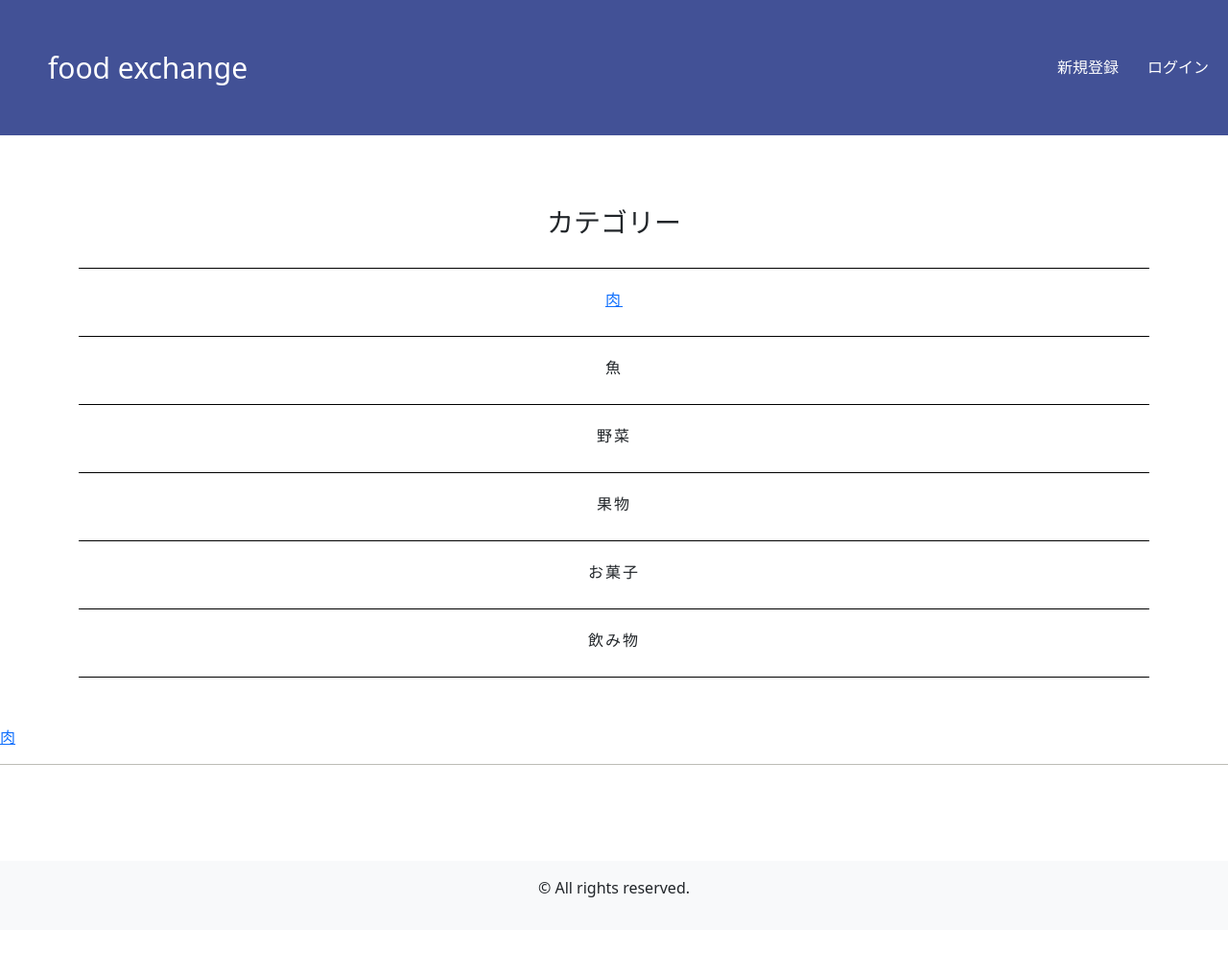
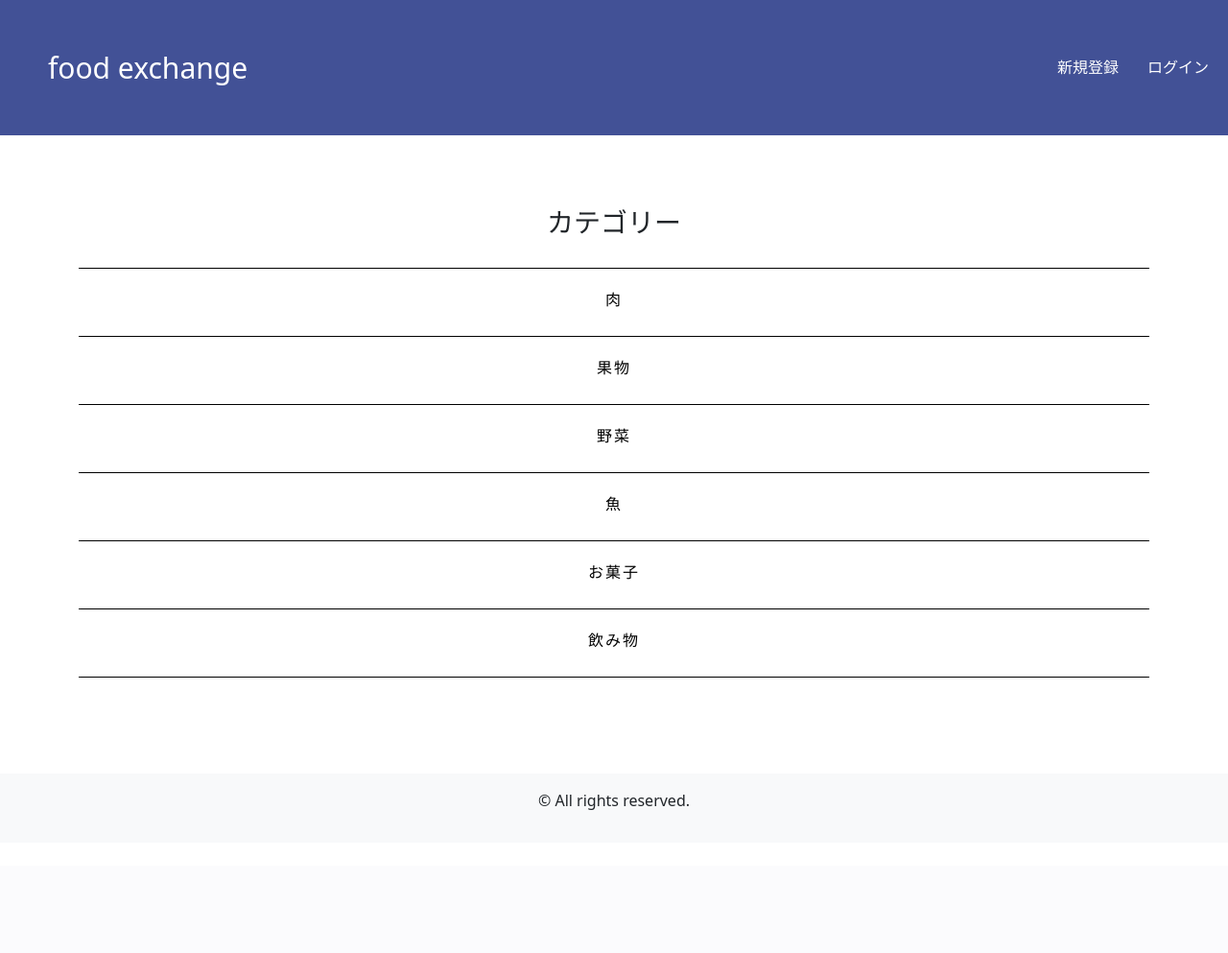
Before and after one commit to tk-art/my-first-blog, a Django app: page /search_category/ in a window 1280 px wide. Shown: the whole page at 96% size. After the commit the page ends 844 px from the top, so only its background shows below. Run offline with Django 4.2, Linux system fonts and the light colour scheme; data that the repository does not hold is empty.

Commit message:
I am executing a search with a value in the query parameter, next time I will create a validation for that

```diff
--- a/app/forms.py
+++ b/app/forms.py
@@ -28,6 +28,3 @@ class ProfileForm(forms.ModelForm):
     class Meta:
         model = Profile
         fields = ['name', 'image', 'content']
-
-class SearchForm(forms.Form):
-    query = forms.CharField(max_length=100)
--- a/app/templates/search_category.html
+++ b/app/templates/search_category.html
@@ -7,36 +7,42 @@
     <div class="search-category">
       <h3>カテゴリー</h3>
       <div class="category-list">
-        <a href="/search" id="searchLink">
-          <div class="separatorr">
-            <p id="searchText">肉</p>
+
+        <a href="/search/?query=%E8%82%89">
+          <div class="separatorr1 category-back">
+            <p>肉</p>
           </div>
         </a>
 
-        <div class="separatorr">
+        <a href="/search/?query=%E6%9E%9C%E7%89%A9">
+          <div class="separatorr category-back">
+            <p>果物</p>
+          </div>
+        </a>
+
+        <a href="/search/?query=%E9%87%8E%E8%8F%9C">
+          <div class="separatorr category-back">
+            <p>野菜</p>
+          </div>
+        </a>
+        <a href="/search/?query=%E9%AD%9A">
+          <div class="separatorr category-back">
             <p>魚</p>
           </div>
-        <div class="separatorr">
-          <p>野菜</p>
-        </div>
-        <div class="separatorr">
-          <p>果物</p>
-        </div>
-        <div class="separatorr">
+        </a>
+        <a href="/search/?query=%E3%81%8A%E8%8F%93%E5%AD%90">
+          <div class="separatorr category-back">
             <p>お菓子</p>
           </div>
-        <div class="separatorr">
+        </a>
+        <a href="/search/?query=%E9%A3%B2%E3%81%BF%E7%89%A9">
+          <div class="separatorr category-back">
             <p>飲み物</p>
           </div>
+        </a>
       </div>
     </div>
   </div>
 </div>
 
-<a href="/search?category=肉" class="separator-link">
-  <div class="separator">
-    <p>肉</p>
-  </div>
-</a>
-
 {% endblock %}
--- a/app/urls.py
+++ b/app/urls.py
@@ -22,8 +22,8 @@ urlpatterns = [
     path('get_like_status/<int:item_id>/', views.get_like_status, name='get_like_status'),
     path('comment_item/<int:item_id>/', views.comment_item, name='comment_item'),
 
+    path('search_category/', views.search_category, name='search_category'),
     path('search/', views.search, name='search'),
-    path('search_category/', views.search_category, name='search_category'),
 
 
 ]
--- a/app/views.py
+++ b/app/views.py
@@ -1,6 +1,6 @@
 from django.contrib.auth import authenticate, login, logout
 from django.shortcuts import render, redirect
-from .forms import SignupForm, ItemForm, CommentForm, ProfileForm, SearchForm
+from .forms import SignupForm, ItemForm, CommentForm, ProfileForm
 from django.contrib.auth.hashers import make_password
 from django.contrib.auth.decorators import login_required
 #from django.views.decorators.http import require_POST
@@ -8,7 +8,7 @@ from .models import CustomUser, Item, Like, Comment, Notification, Profile
 from django.shortcuts import get_object_or_404
 from django.http import JsonResponse
 from django.core.paginator import Paginator
-
+from html import escape
 
 
 category_mappings = {
@@ -221,15 +221,13 @@ def check_new_notifications(request):
 def search(request):
     if request.method == 'GET':
         query = request.GET.get('query', '')
-        print(query)
-        search_category = category_mappings.get(query,query)
-        print(search_category)
-        results = Item.objects.filter(category__icontains=search_category)
-        print(results)
+        search_category = category_mappings.get(query, query)
+        results = Item.objects.filter(category=search_category)
     else:
         results = None
     return  render(request, 'search.html', {'results': results})
 
 
 def search_category(request):
+
     return render(request, 'search_category.html')
--- a/static/css/style.css
+++ b/static/css/style.css
@@ -281,16 +281,23 @@ table.reg_form{
   letter-spacing: 2px;
   margin-top: 10px;
 }
+.category-list a {
+  text-decoration: none;
+  color: black;
+}
 
+.separatorr1 {
+  border-top: 1px solid black;
+  border-bottom: 1px solid black;
+  padding: 10px;
+}
 .separatorr {
   border-bottom: 1px solid black;
   padding: 10px;
 }
-.separatorr:first-child {
-  border-top: 1px solid black;
-}
 
-.separatorr:hover {
+
+.category-back:hover {
   background-color: rgb(66, 81, 150);
   color: #fff;
   cursor: pointer;
--- a/static/js/main.js
+++ b/static/js/main.js
@@ -106,17 +106,3 @@ $(document).ready(function() {
     $('#notification-icon').html('⭕️');
   }
 });
-
-
-$(document).ready(function() {
-  $('#searchLink').click(function(event) {
-
-    const searchText = $('#searchText').text();
-
-    $.ajax({
-      type: 'GET',
-      url: '/search/',
-      data: { query: searchText },
-    });
-  });
-});
```
Lines whose indentation alone changed are shown as unchanged.
